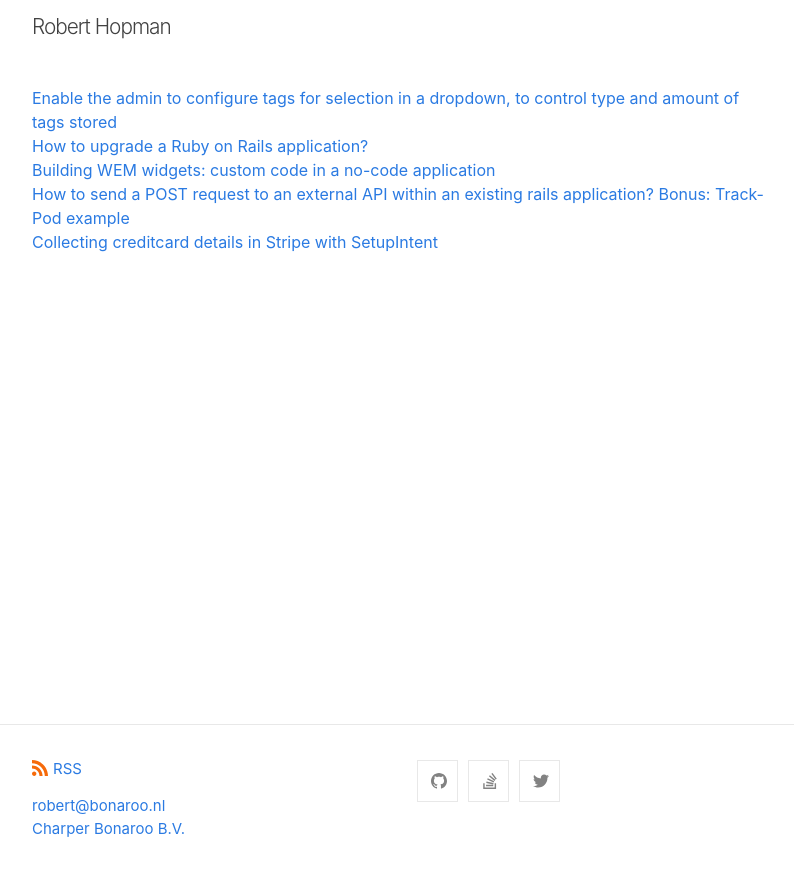
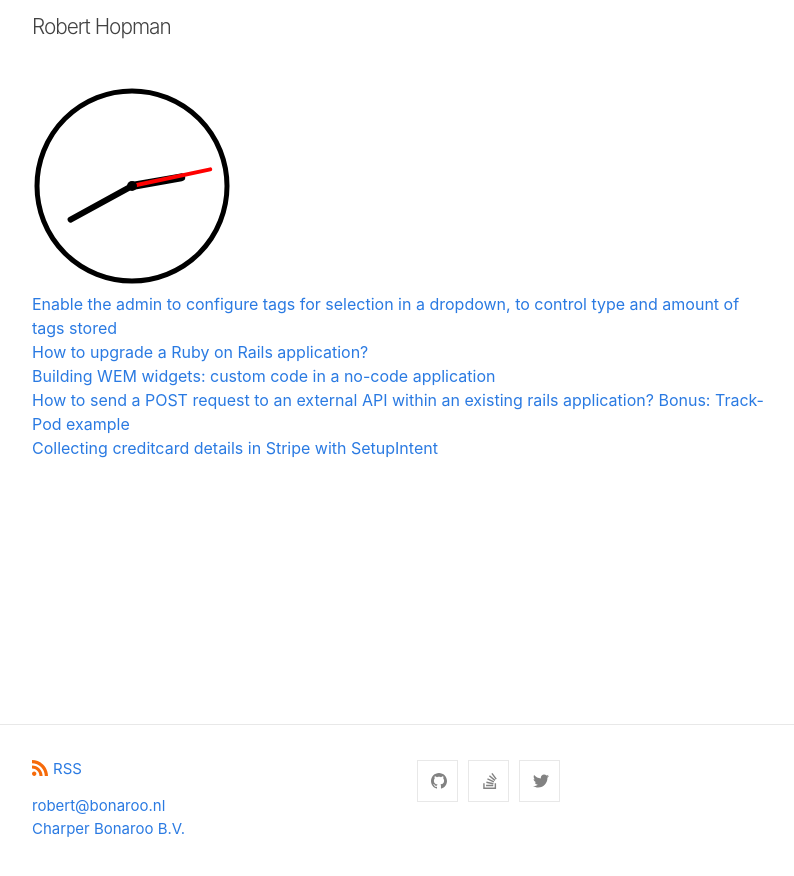
Before and after one commit to roberthopman/roberthopman.github.io, a Jekyll site: the page built from index.md, in a window 1280 px wide. Shown: the top 876 px of the page, without its empty margins (238-1032 px from the left). Built offline with Jekyll 4.4.1, drawn with Linux system fonts in a browser that asks for light colours.

Commit message:
Add clock

```diff
--- a/index.md
+++ b/index.md
@@ -5,12 +5,37 @@
 layout: default
 ---
 
-<ul style="list-style-type: none; margin: 0;">
-  {% for post in site.posts %}
-    <li>
-      <a href="{{ post.url }}">{{ post.title }}</a>
-    </li>
-  {% endfor %}
-</ul>
+<svg id="clock" xmlns="http://www.w3.org/2000/svg" width="200" height="200" viewBox="0 0 200 200">
+  <circle cx="100" cy="100" r="95" fill="none" stroke="black" stroke-width="5" />
+  <line id="hour" x1="100" y1="100" x2="100" y2="50" stroke="black" stroke-width="8" stroke-linecap="round" />
+  <line id="minute" x1="100" y1="100" x2="100" y2="30" stroke="black" stroke-width="6" stroke-linecap="round" />
+  <line id="second" x1="100" y1="100" x2="100" y2="20" stroke="red" stroke-width="4" stroke-linecap="round" />
+  <circle cx="100" cy="100" r="5" fill="black" />
+</svg>
 
+<script>
+  function updateClock() {
+    var now = new Date(),
+        seconds = now.getSeconds(),
+        minutes = now.getMinutes(),
+        hours = now.getHours();
+
+    document.getElementById('second').setAttribute('transform', 'rotate(' + seconds * 6 + ', 100, 100)');
+    document.getElementById('minute').setAttribute('transform', 'rotate(' + (minutes * 6 + seconds * 0.1) + ', 100, 100)');
+    document.getElementById('hour').setAttribute('transform', 'rotate(' + (hours % 12 / 12 * 360 + minutes / 60 * 30) + ', 100, 100)');
+
+    setTimeout(updateClock, 1000);
+  }
+
+  updateClock();
+</script>
+
+
+  <ul style="list-style-type: none; margin: 0;">
+    {% for post in site.posts %}
+      <li>
+        <a href="{{ post.url }}">{{ post.title }}</a>
+      </li>
+    {% endfor %}
+  </ul>
 <br>
```
